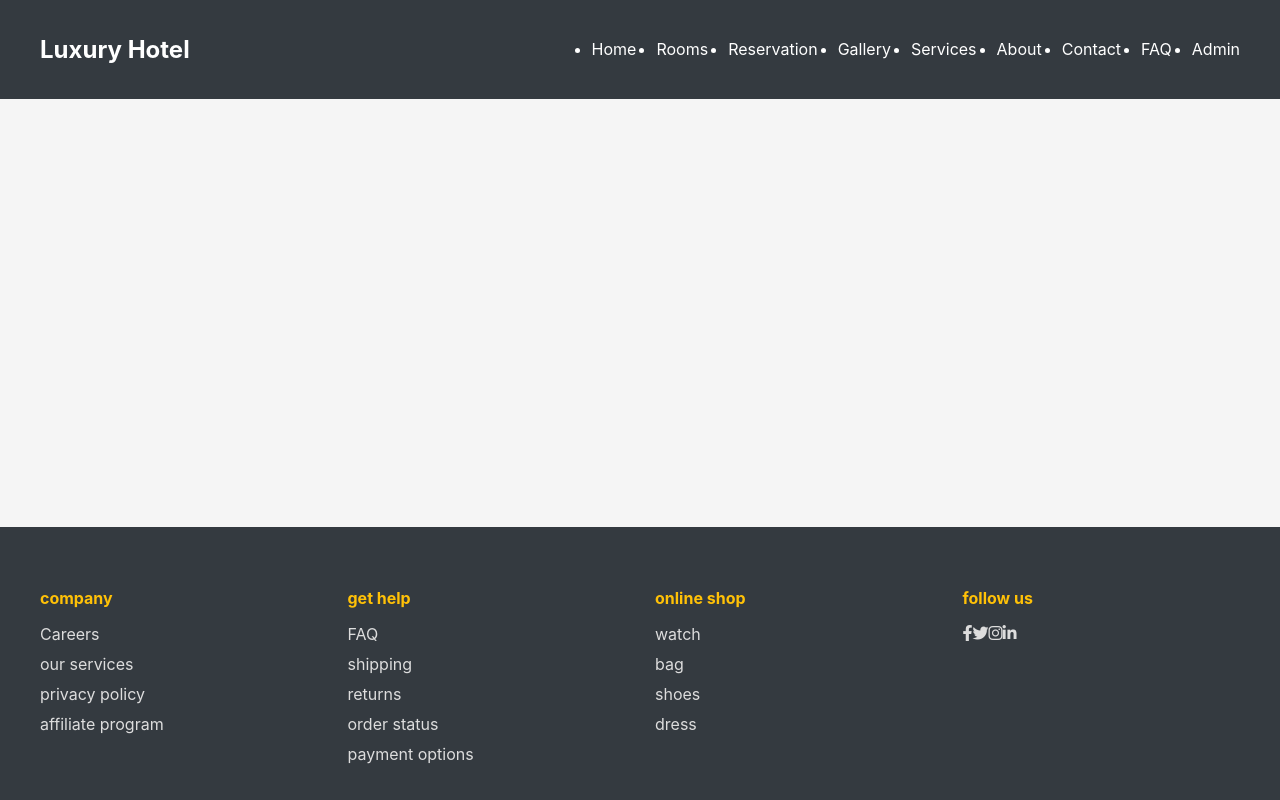
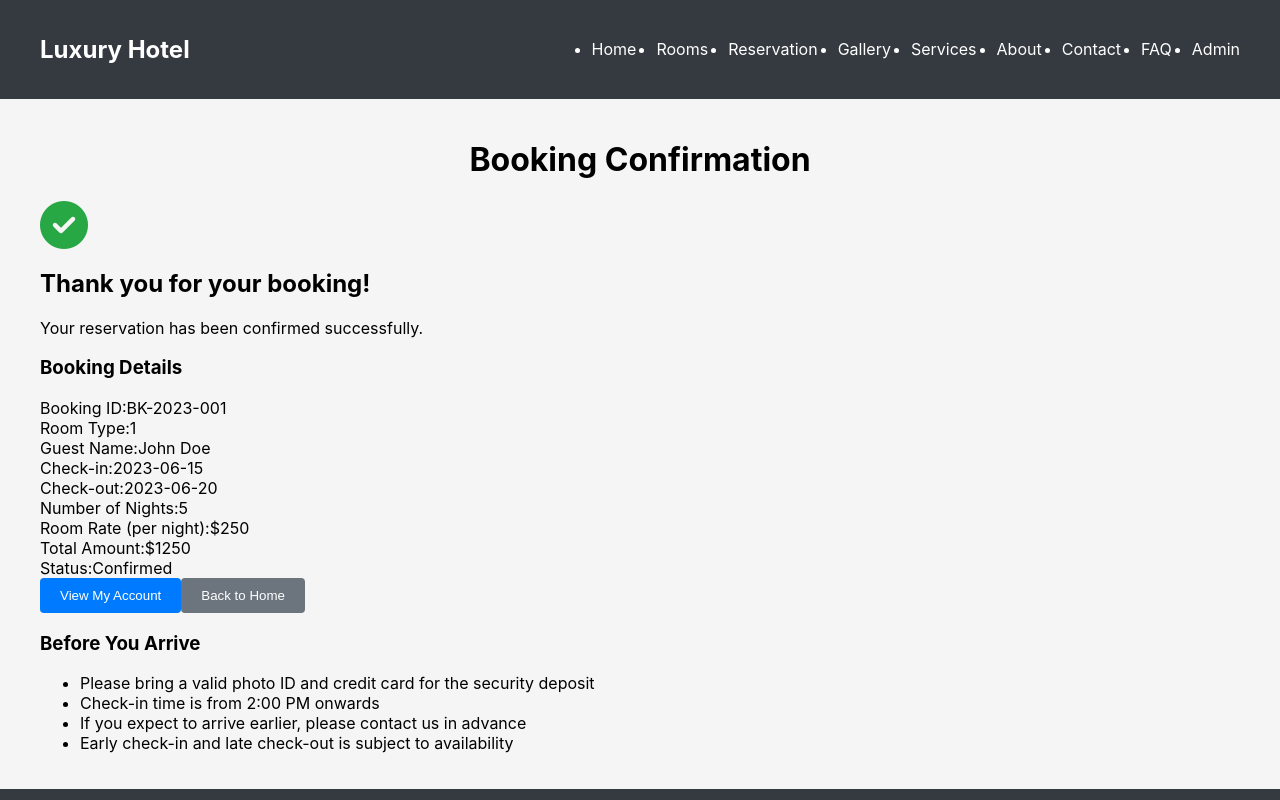
Before and after one commit to devasol/Hotel-Reservation-Management-System, a React (Create React App) app in the folder hotel-booking-app/: page /confirmation/1 in a window 1280 px wide. Shown: the top 800 px of the page. Built offline with nearby package versions, Linux system fonts and the light colour scheme; no server answers.

Commit message:
Add Booking Confirmation page

```diff
--- a/hotel-booking-app/src/App.tsx
+++ b/hotel-booking-app/src/App.tsx
@@ -14,6 +14,7 @@ import About from './components/About';
 import Contact from './components/Contact';
 import FAQ from './components/FAQ';
 import MyAccount from './components/MyAccount';
+import BookingConfirmation from './components/BookingConfirmation';
 import './styles/App.css';
 
 function App() {
@@ -28,6 +29,7 @@ function App() {
               <Route path="/rooms" element={<Rooms />} />
               <Route path="/reservation" element={<Reservation />} />
               <Route path="/book/:roomName" element={<BookNow />} />
+              <Route path="/confirmation/:roomName" element={<BookingConfirmation />} />
               <Route path="/admin" element={<Admin />} />
               <Route path="/services" element={<Services />} />
               <Route path="/gallery" element={<Gallery />} />
--- /dev/null
+++ b/hotel-booking-app/src/components/BookingConfirmation.tsx
@@ -0,0 +1,109 @@
+import React from 'react';
+import { useParams, Link } from 'react-router-dom';
+
+const BookingConfirmation: React.FC = () => {
+  // In a real app, this would come from state or API
+  const { roomName } = useParams<{ roomName: string }>();
+
+  // Mock booking details
+  const bookingDetails = {
+    bookingId: 'BK-2023-001',
+    roomType: roomName || 'Deluxe Suite',
+    guestName: 'John Doe',
+    checkin: '2023-06-15',
+    checkout: '2023-06-20',
+    nights: 5,
+    roomRate: 250,
+    totalAmount: 1250,
+    status: 'Confirmed'
+  };
+
+  return (
+    <div className="container">
+      <div className="confirmation-container">
+        <h1 className="text-center">Booking Confirmation</h1>
+
+        <div className="confirmation-card">
+          <div className="confirmation-icon">
+            <i className="fas fa-check-circle" style={{ fontSize: '48px', color: '#28a745' }}></i>
+          </div>
+
+          <h2>Thank you for your booking!</h2>
+          <p>Your reservation has been confirmed successfully.</p>
+
+          <div className="booking-details">
+            <h3>Booking Details</h3>
+
+            <div className="detail-row">
+              <span className="detail-label">Booking ID:</span>
+              <span className="detail-value">{bookingDetails.bookingId}</span>
+            </div>
+
+            <div className="detail-row">
+              <span className="detail-label">Room Type:</span>
+              <span className="detail-value">{bookingDetails.roomType}</span>
+            </div>
+
+            <div className="detail-row">
+              <span className="detail-label">Guest Name:</span>
+              <span className="detail-value">{bookingDetails.guestName}</span>
+            </div>
+
+            <div className="detail-row">
+              <span className="detail-label">Check-in:</span>
+              <span className="detail-value">{bookingDetails.checkin}</span>
+            </div>
+
+            <div className="detail-row">
+              <span className="detail-label">Check-out:</span>
+              <span className="detail-value">{bookingDetails.checkout}</span>
+            </div>
+
+            <div className="detail-row">
+              <span className="detail-label">Number of Nights:</span>
+              <span className="detail-value">{bookingDetails.nights}</span>
+            </div>
+
+            <div className="detail-row">
+              <span className="detail-label">Room Rate (per night):</span>
+              <span className="detail-value">${bookingDetails.roomRate}</span>
+            </div>
+
+            <div className="detail-row total">
+              <span className="detail-label">Total Amount:</span>
+              <span className="detail-value">${bookingDetails.totalAmount}</span>
+            </div>
+
+            <div className="detail-row">
+              <span className="detail-label">Status:</span>
+              <span className={`detail-value status ${bookingDetails.status.toLowerCase()}`}>
+                {bookingDetails.status}
+              </span>
+            </div>
+          </div>
+
+          <div className="confirmation-actions">
+            <button className="btn btn-primary">
+              <Link to="/account" className="nav-link">View My Account</Link>
+            </button>
+            <button className="btn btn-secondary">
+              <Link to="/" className="nav-link">Back to Home</Link>
+            </button>
+          </div>
+        </div>
+
+        <div className="booking-tips">
+          <h3>Before You Arrive</h3>
+          <ul>
+            <li>Please bring a valid photo ID and credit card for the security deposit</li>
+            <li>Check-in time is from 2:00 PM onwards</li>
+            <li>If you expect to arrive earlier, please contact us in advance</li>
+            <li>Early check-in and late check-out is subject to availability</li>
+          </ul>
+        </div>
+      </div>
+    </div>
+  );
+};
+
+export default BookingConfirmation;
```
